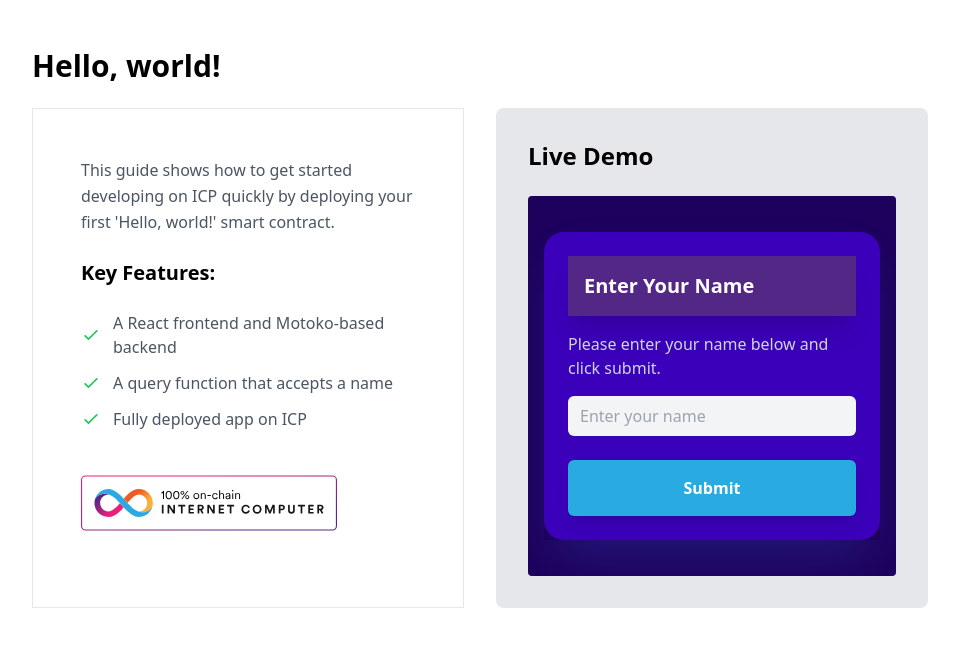
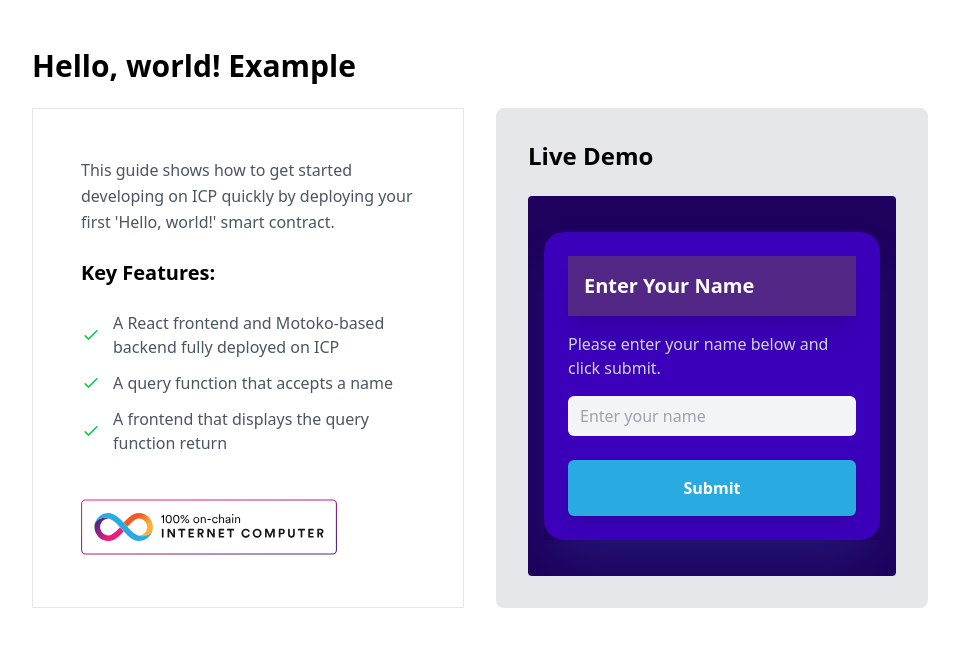
Before and after one commit to jennifertrin/icp-hello-world-react, a React (Vite) app in the folder src/hello_world_react_frontend/: page / in a window 1280 px wide. Shown: the top 646 px of the page, without its empty margins (160-1119 px from the left). Built offline with nearby package versions, Linux system fonts and the light colour scheme.

Commit message:
fix: handle reset state

```diff
--- a/src/hello_world_react_frontend/src/components/NameInput.jsx
+++ b/src/hello_world_react_frontend/src/components/NameInput.jsx
@@ -4,8 +4,8 @@ import ShowcaseText from "./ShowcaseText";
 import { hello_world_react_backend } from 'declarations/hello_world_react_backend';
 
 const NameInput = () => {
-    const [greeting, setGreeting] = useState();
-    const [name, setName] = useState();
+    const [greeting, setGreeting] = useState(null);
+    const [name, setName] = useState(null);
 
     function handleSubmit(event) {
         event.preventDefault();
@@ -13,6 +13,11 @@ const NameInput = () => {
             setGreeting(newGreeting);
         });
         return false;
+    }
+
+    function handleGoBack() {
+        setName('');
+        setGreeting(null);
     }
 
     return (
@@ -24,7 +29,7 @@ const NameInput = () => {
                 animate={{ opacity: 1, y: 0 }}
                 transition={{ duration: 0.5, ease: "easeOut" }}
             >
-                {!greeting || !name ?
+                {!greeting ?
                     <Card className="w-full h-full relative shadow-2xl shadow-blue-500/20 duration-500 transform">
                         <form onSubmit={handleSubmit} className="rounded-[20px] p-6 bg-infinite">
                             <div className="bg-meteorite shadow-xl mb-4 p-4 flex items-center">
@@ -48,7 +53,7 @@ const NameInput = () => {
                         <div className="rounded-[20px] py-12 bg-infinite px-4 h-full w-full flex flex-col justify-center items-center">
                             <h2 className="text-3xl font-bold text-white mb-4">{greeting}</h2>
                             <p className="mb-6 text-gray-300">Thank you for submitting your name.</p>
-                            <button onClick={() => setName(null)} className="px-4 py-2 bg-picton-blue rounded-md focus:outline-none focus:ring-2 focus:ring-picton-blue focus:ring-opacity-50 hover:bg-picton-blue transition duration-300 ease-in-out font-semibold shadow-lg hover:shadow-xl hover:shadow-picton-blue/30">
+                            <button onClick={handleGoBack} className="px-4 py-2 bg-picton-blue rounded-md focus:outline-none focus:ring-2 focus:ring-picton-blue focus:ring-opacity-50 hover:bg-picton-blue transition duration-300 ease-in-out font-semibold shadow-lg hover:shadow-xl hover:shadow-picton-blue/30">
                                 Go Back
                             </button>
                         </div>
@@ -68,7 +73,7 @@ const Card = ({ greeting, className, children }) => (
 const ExampleForm = () => {
     return (
         <div className="max-w-4xl mx-auto my-12">
-            <h1 className="text-3xl font-bold mb-6">Hello, world!</h1>
+            <h1 className="text-3xl font-bold mb-6">Hello, world! Example</h1>
             <div className="grid md:grid-cols-2 gap-8 h-[500px]">
                 <div className="p-4 flex flex-col overflow-hidden border border-gray-200">
                     <div className="flex-grow overflow-auto ">
--- a/src/hello_world_react_frontend/src/components/ShowcaseText.jsx
+++ b/src/hello_world_react_frontend/src/components/ShowcaseText.jsx
@@ -19,9 +19,9 @@ const ShowcaseText = () => {
                         <h3 className="text-xl font-semibold">Key Features:</h3>
                         <ul className="space-y-3">
                             {[
-                                "A React frontend and Motoko-based backend",
+                                "A React frontend and Motoko-based backend fully deployed on ICP",
                                 "A query function that accepts a name",
-                                "Fully deployed app on ICP",
+                                "A frontend that displays the query function return",
                             ].map((feature, index) => (
                                 <motion.li
                                     key={index}
```
